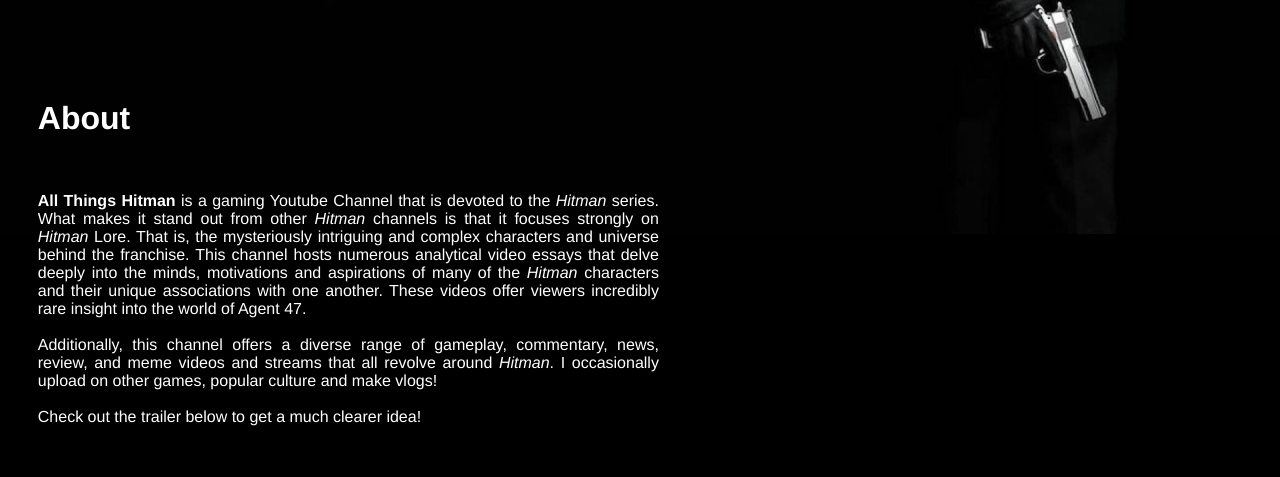
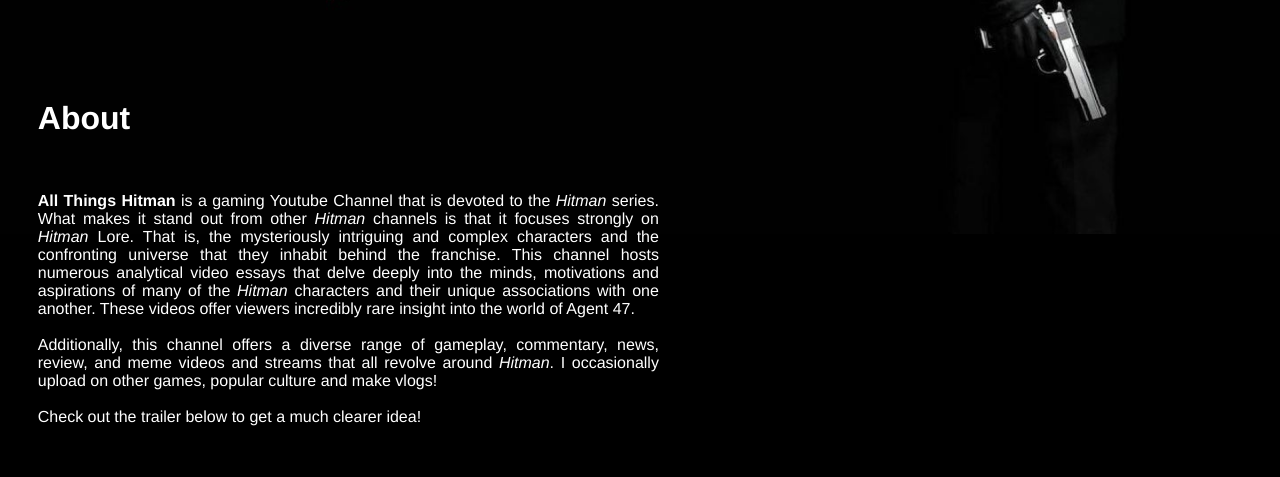
Before and after one commit to Rieper1/ATH-Website, a plain HTML site: page about.html in a window 1280 px wide. Shown: the part 1245-1722 px from the top of the page. Drawn offline with Linux system fonts and the light colour scheme.

Commit message:
Update about.html

```diff
--- a/about.html
+++ b/about.html
@@ -122,7 +122,7 @@
           devoted to the <em>Hitman</em> series. What makes it stand out from
           other <em>Hitman</em> channels is that it focuses strongly on
           <em>Hitman</em> Lore. That is, the mysteriously intriguing and complex
-          characters and universe behind the franchise. This channel hosts
+          characters and the confronting universe that they inhabit behind the franchise. This channel hosts
           numerous analytical video essays that delve deeply into the minds,
           motivations and aspirations of many of the <em>Hitman</em> characters
           and their unique associations with one another. These videos offer
```
